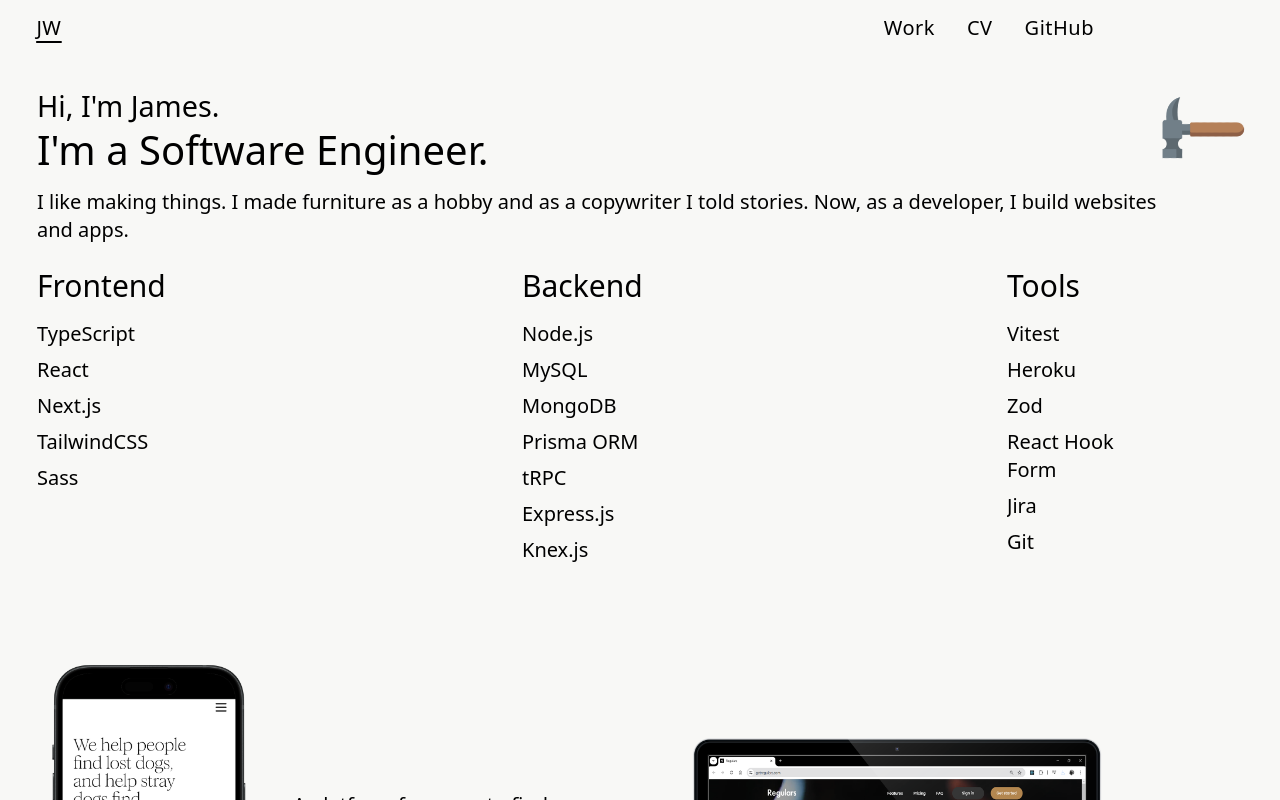
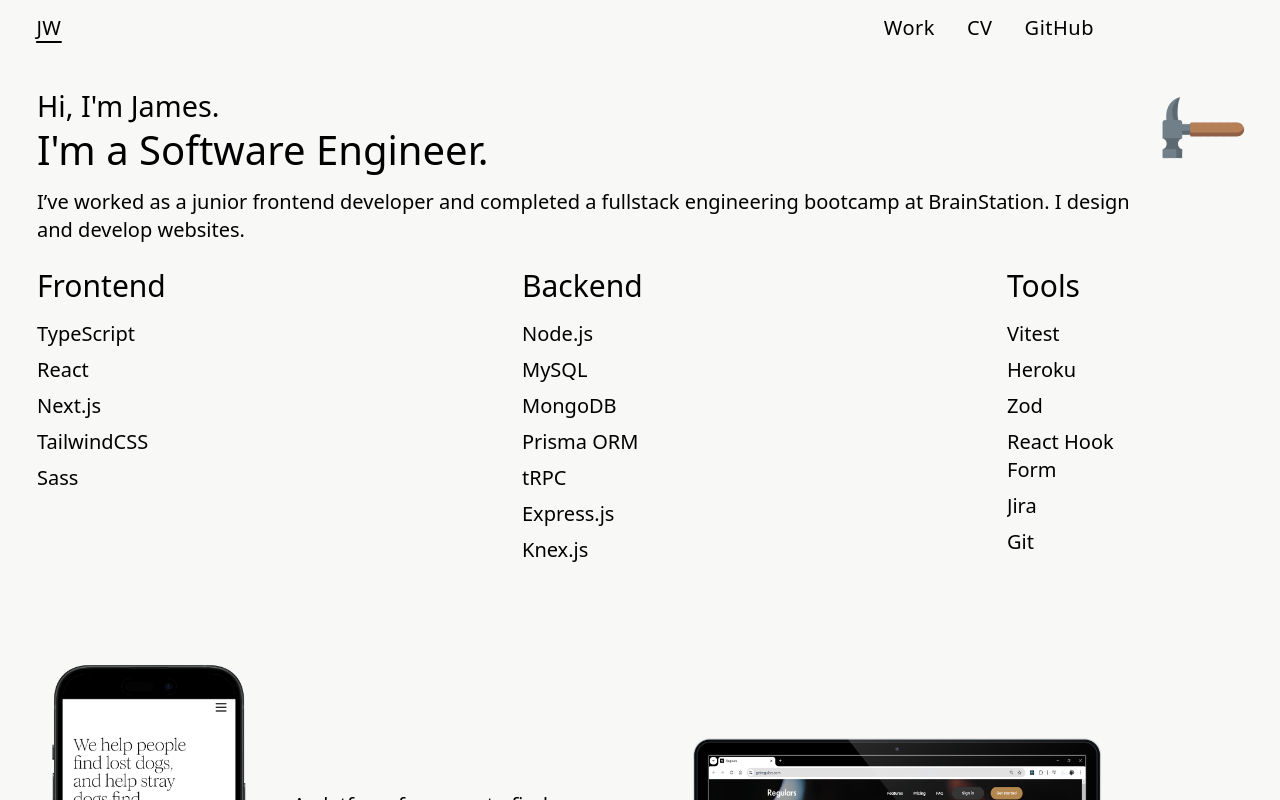
Before and after one commit to Lopside95/james-site, a Next.js app: page / in a window 1280 px wide. Shown: the top 800 px of the page. Built offline with nearby package versions, Linux system fonts and the light colour scheme.

Commit message:
update intro

```diff
--- a/src/components/home/Intro.tsx
+++ b/src/components/home/Intro.tsx
@@ -15,8 +15,10 @@ const Intro = () => {
       <CardContent className="md:text-3xl pt-3 pb-5 lg:py-1  flex gap-4 md:gap-2  md:pr-4 lg:pr-0  flex-col px-0">
         {/* I'm a software engineer. */}
         <p className="">
-          I like making things. I made furniture as a hobby and as a copywriter
-          I told stories. Now, as a developer, I build websites and apps.
+          I’ve worked as a junior frontend developer and completed a fullstack
+          engineering bootcamp at BrainStation. I design and develop websites.
+          {/* I like making things. I made furniture as a hobby and as a copywriter
+          I told stories. Now, as a developer, I build websites and apps. */}
           {/* I've always appreciated the challenges and satisfactions that come
           with making things. As a copywriter I created and told stories. I make
           furniture as a hobby and, as a developer, I build websites and apps. */}
```
